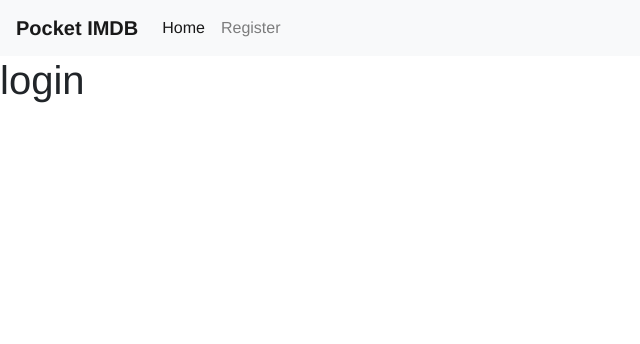
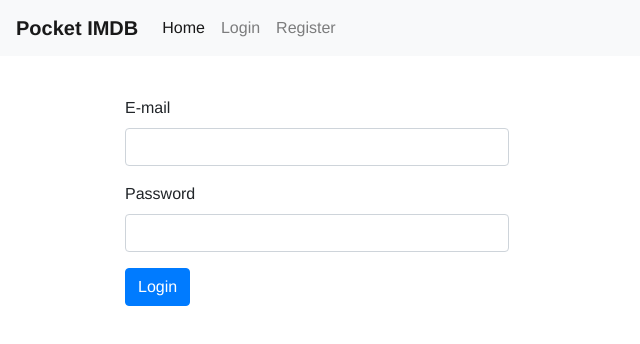
Before and after one commit to arsen-a/imdb-front, a Vue app: page /login in a window 1280 px wide. Shown: the top 344 px of the page, without its empty margins (0-640 px from the left). Built offline with nearby package versions, Linux system fonts and the light colour scheme.

Commit message:
#PITY-31 login flow

```diff
--- a/src/components/auth/Login.vue
+++ b/src/components/auth/Login.vue
@@ -1,11 +1,59 @@
 <template>
-    <div>
-        <h1>login</h1>
-    </div>
+  <div class="container">
+    <div
+      v-if="loginErrors"
+      class="alert alert-danger mt-3"
+      style="max-width: 50vw; margin-left: 40px;"
+    >{{ loginErrors }}</div>
+    <form @submit.prevent="submit()">
+      <div class="form-group">
+        <label>E-mail</label>
+        <input type="email" class="form-control" required/>
+      </div>
+      <div class="form-group">
+        <label>Password</label>
+        <input type="password" class="form-control" required />
+      </div>
+      <button class="btn btn-primary" type="submit">Login</button>
+    </form>
+  </div>
 </template>
 
 <script>
+import { mapActions, mapGetters } from "vuex";
+
 export default {
+  name: "Login",
+  computed: {
+    ...mapGetters({
+      loginErrors: "loginErrors"
+    })
+  },
+  data() {
+    return {
+      credentials: {
+        email: "",
+        password: ""
+      }
+    };
+  },
+  methods: {
+    ...mapActions({
+      login: "login"
+    }),
+    submit() {
+      this.login({ email: this.credentials.email, password: this.credentials.password }).then(() => {
+          this.$router.push({ name: 'home' })
+      });
+    }
+  }
+};
+</script>
 
+<style scoped>
+form {
+  margin-top: 40px;
+  margin-left: 40px;
+  width: 30vw;
 }
-</script>
+</style>
--- a/src/components/layout/Header.vue
+++ b/src/components/layout/Header.vue
@@ -22,6 +22,9 @@
             </router-link>
           </li>
           <li class="nav-item">
+            <router-link class="nav-link" :to="{ name: 'login' }">Login</router-link>
+          </li>
+          <li class="nav-item">
             <router-link class="nav-link" :to="{ name: 'register' }">Register</router-link>
           </li>
         </ul>
--- a/src/main.js
+++ b/src/main.js
@@ -1,7 +1,7 @@
 import 'bootstrap/dist/css/bootstrap.min.css'
 import Vue from 'vue'
 import App from './App.vue'
-import { router } from './router'
+import router from './router'
 import { store } from './store'
 
 Vue.config.productionTip = false
--- a/src/router/index.js
+++ b/src/router/index.js
@@ -1,31 +1,67 @@
-import Vue from 'vue'
+import Vue from "vue";
 import Router from "vue-router";
+import { store } from '../store'
 
 import Movies from "../components/Movies.vue";
-import Register from '../components/auth/Register.vue'
-import Login from '../components/auth/Login.vue'
+import Register from "../components/auth/Register.vue";
+import Login from "../components/auth/Login.vue";
 
 Vue.use(Router);
 
 const routes = [
   {
     path: "/",
-    name: 'home',
-    component: Movies
+    name: "home",
+    component: Movies,
+    meta: {
+      guest: false
+    }
   },
   {
-      path: '/register',
-      name: 'register',
-      component: Register
+    path: "/register",
+    name: "register",
+    component: Register,
+    meta: {
+      guest: true
+    }
   },
   {
-      path: '/login',
-      name: 'login',
-      component: Login
+    path: "/login",
+    name: "login",
+    component: Login,
+    meta: {
+      guest: true
+    }
   }
 ];
 
-export const router = new Router({
+const router = new Router({
   routes,
   mode: "history"
 });
+
+router.beforeEach((to, from, next) => {
+  const isUserLoggedIn = store.getters.isUserLoggedIn;
+
+  if (!to.meta.guest && !isUserLoggedIn) {
+    return next({
+      name: "login"
+    });
+  }
+
+  if (to.name === "login" && isUserLoggedIn) {
+    return next({
+      name: "home"
+    });
+  }
+
+  if (to.name === "register" && isUserLoggedIn) {
+    return next({
+      name: "home"
+    });
+  }
+
+  return next();
+});
+
+export default router;
--- a/src/store/modules/AuthStoreModule.js
+++ b/src/store/modules/AuthStoreModule.js
@@ -3,7 +3,8 @@ import { authService } from "../../services/AuthService";
 export const AuthStoreModule = {
   state: {
     token: localStorage.getItem("token"),
-    registerErrors: []
+    registerErrors: [],
+    loginErrors: null
   },
   mutations: {
     setToken(state, token) {
@@ -11,27 +12,46 @@ export const AuthStoreModule = {
     },
     setRegisterErrors(state, errors) {
       state.registerErrors = errors;
+    },
+    setLoginErrors(state, errors) {
+      state.loginErrors = errors;
     }
   },
   actions: {
     async registerUser(context, credentials) {
       try {
         const response = await authService.register(credentials);
-        authService.setHeaders({
-          Authorization: `Bearer ${response.data.token}`
-        });
-        context.commit("setToken", response.data.token);
         context.commit("setRegisterErrors", null);
         localStorage.setItem("token", response.data.token);
         return response;
       } catch (exception) {
         context.commit("setRegisterErrors", exception.response.data.errors);
       }
+    },
+    async login(context, credentials) {
+      try {
+        const response = await authService.login(credentials);
+        authService.setHeaders({
+          Authorization: `Bearer ${response.data.token}`
+        });
+        context.commit("setToken", response.data.token);
+        context.commit("setLoginErrors", null);
+        localStorage.setItem("token", response.data.token);
+        return response;
+      } catch (exception) {
+        context.commit("setLoginErrors", exception.response.data.message);
+      }
     }
   },
   getters: {
+    isUserLoggedIn(state) {
+        return !!state.token
+    },
     registerErrors(state) {
       return state.registerErrors;
+    },
+    loginErrors(state) {
+      return state.loginErrors;
     }
   }
 };
```
